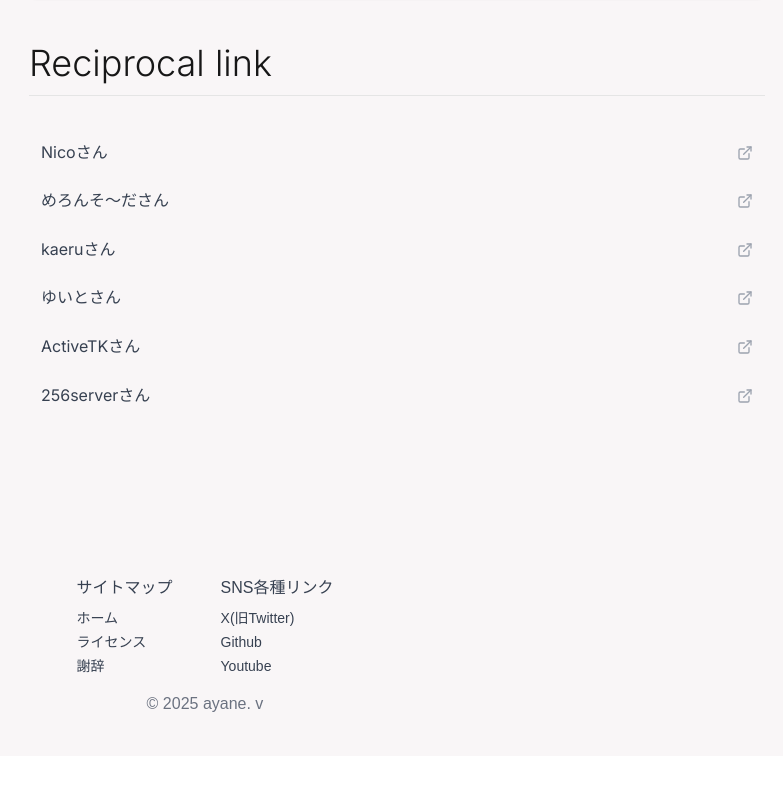
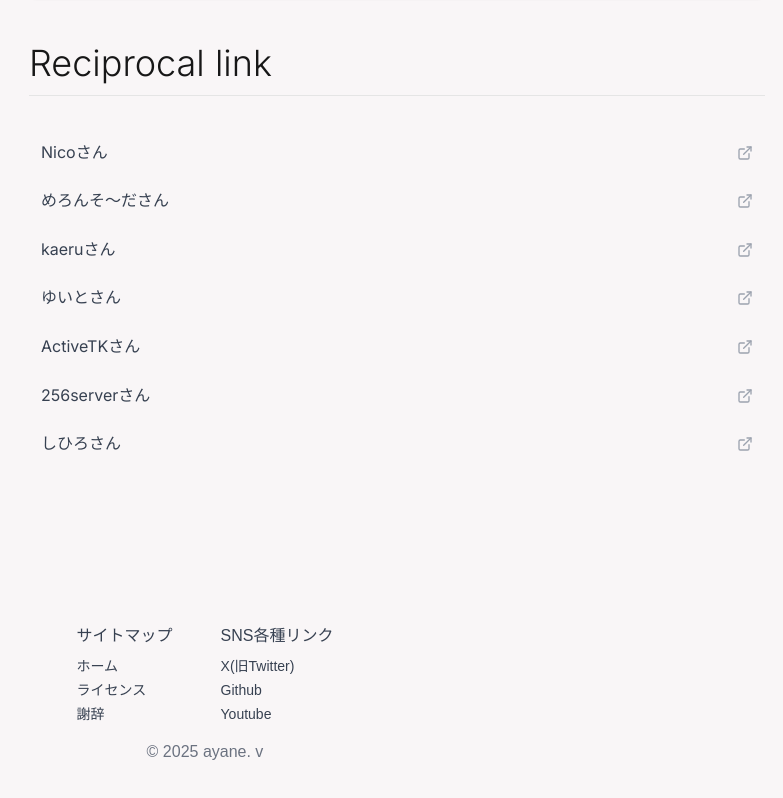
Before and after one commit to ayane0857/ayane-official-site, a Next.js app: page / in a window 1280 px wide. Shown: the part 1072-1870 px from the top of the page, without its empty margins (435-1218 px from the left). Before the commit the page ends 1828 px from the top, so only its background shows below. Built offline with nearby package versions, Linux system fonts and the light colour scheme; a web font is replaced by a local one; what @bprogress/next would draw is missing.

Commit message:
しひろさんを追加

```diff
--- a/app/page.tsx
+++ b/app/page.tsx
@@ -189,6 +189,9 @@ export default function Home() {
               <ReciprocalLink url="https://256server.com/">
                 <span lang="en">256server</span>さん
               </ReciprocalLink>
+              <ReciprocalLink url="https://shihiro.com/">
+                しひろさん
+              </ReciprocalLink>
             </div>
           </div>
         </div>
```
